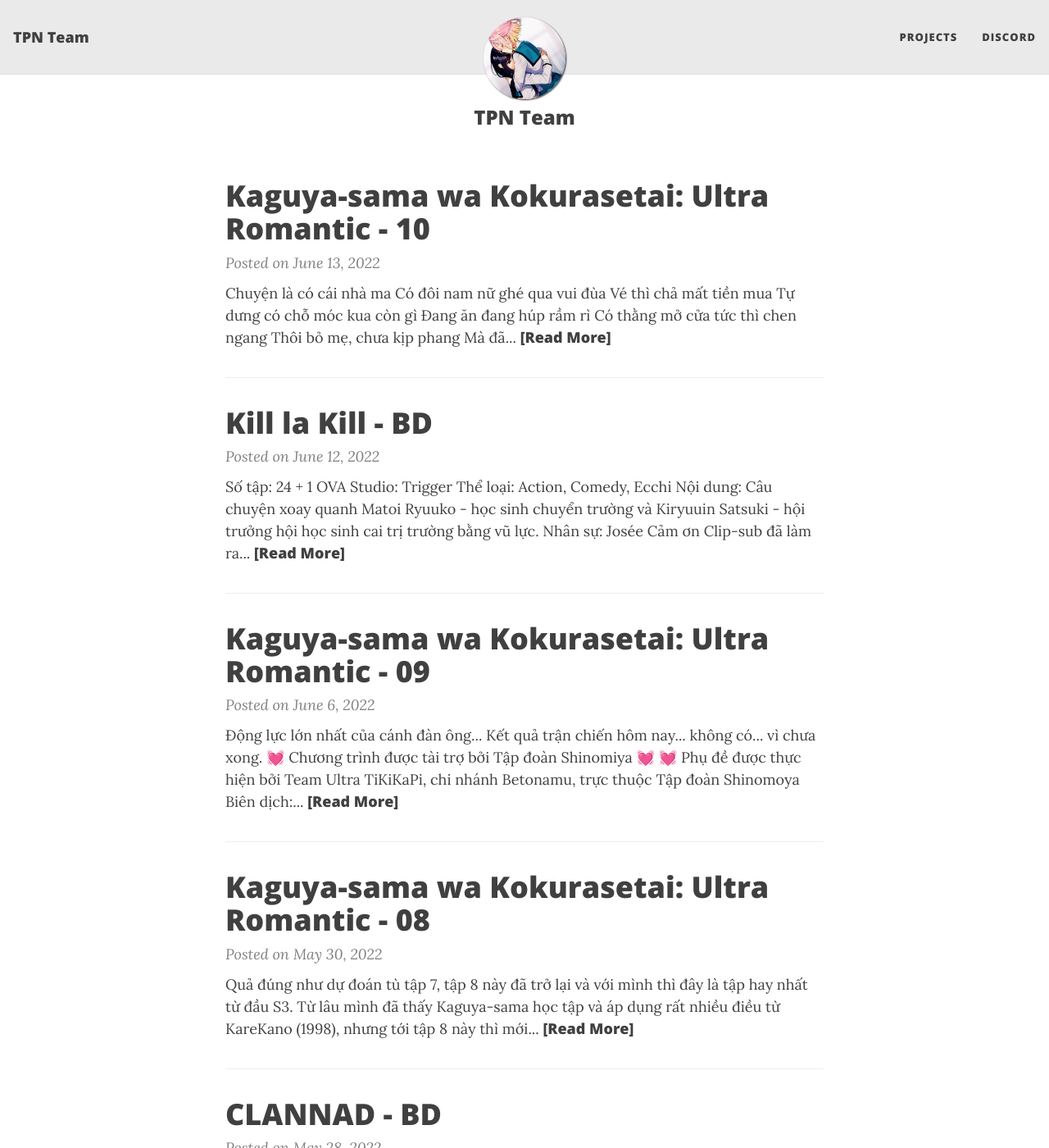
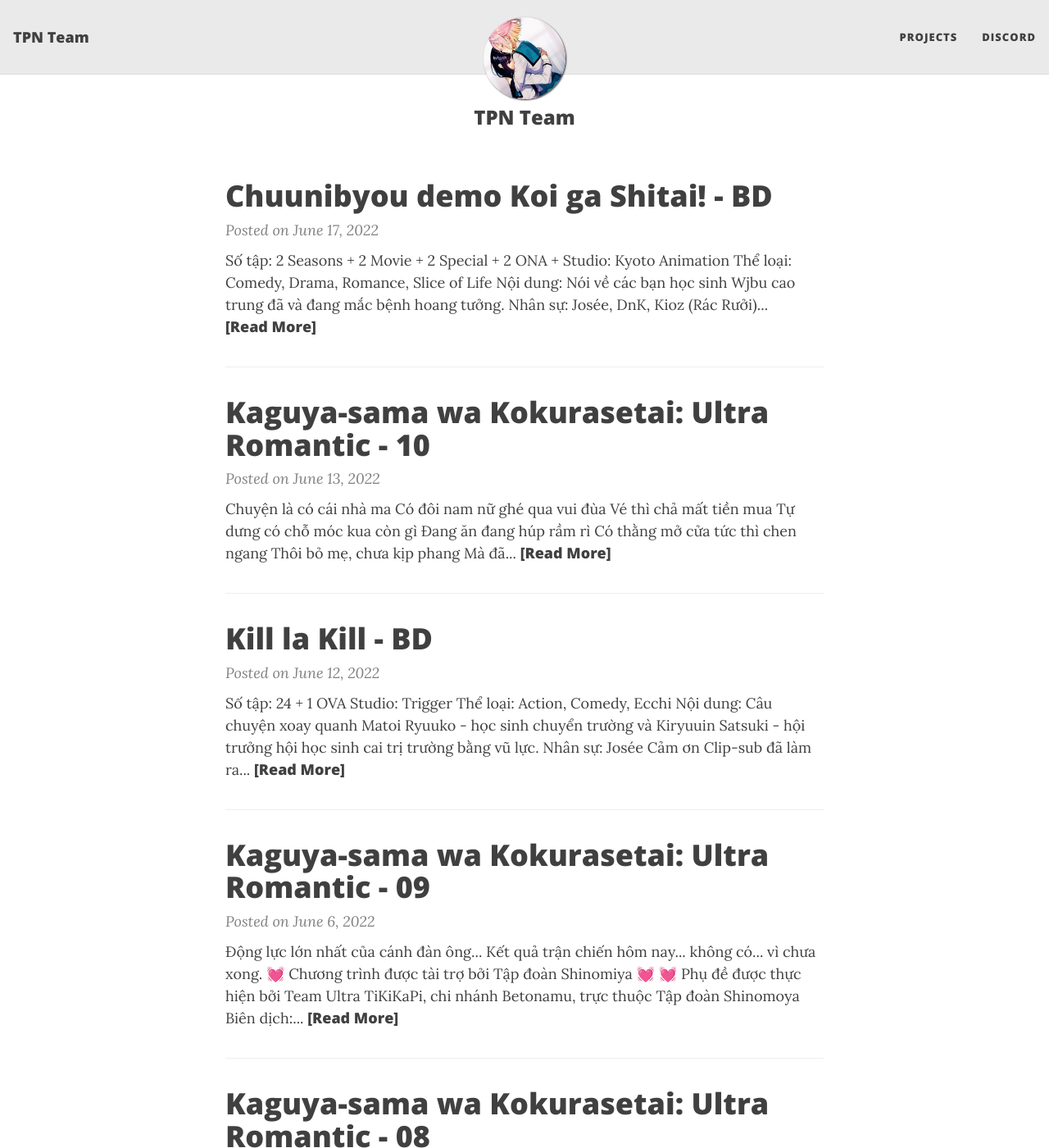
Before and after one commit to TPN-Team/TPN-Team.github.io, a Jekyll site: the page built from index.html, in a window 1280 px wide and 1400 px high. Shown: the whole window at 82% size. Built offline with Jekyll 4.4.1, drawn with Linux system fonts in a browser that asks for light colours; nearby versions of some CDN libraries; the list of posts is cut into pages by our own code; some of the changed text lies outside the part shown.

Commit message:
Chuunibyou demo Koi ga Shitai!

```diff
--- /dev/null
+++ b/_posts/2022-06-17-chuunibyo.md
@@ -0,0 +1,23 @@
+---
+layout: post
+title: "Chuunibyou demo Koi ga Shitai!  - BD"
+share-description: ""
+tags: [Chuunibyou demo Koi ga Shitai!]
+comments: false
+---
+
+![Thumb](https://tpn-team.github.io/assets/img/Chuunibyo_thumb.webp){: .mx-auto.d-block :}
+<center>
+<b>Số tập:</b> 2 Seasons + 2 Movie + 2 Special + 2 ONA +  <br>
+<b>Studio:</b> Kyoto Animation <br>
+<b>Thể loại:</b> Comedy, Drama, Romance, Slice of Life <br>
+<b>Nội dung:</b> Nói về các bạn học sinh <s>Wjbu</s> cao trung đã và đang mắc bệnh hoang tưởng.<br>
+
+<hr>
+
+<b>Nhân sự:</b> Josée, DnK, Kioz (Rác Rưởi) <br>
+Cảm ơn <b>Olshiro</b>(Movie) và <b>Koga</b> (Phần còn lại) đã làm ra bản dịch chất lượng này. <br>
+Chúc các bạn xem film vui vẻ!<br><br>
+<b><a href="https://github.com/TPN-Team/TPN-Team-DDL/blob/master/Chuunibyou%20demo%20Koi%20ga%20Shitai!.md">DDL</a></b> <br>
+</center>
+<!-- excerpt-end -->
--- a/projects.md
+++ b/projects.md
@@ -15,8 +15,9 @@
 | ![Assault Lily](https://tpn-team.github.io/assets/img/AssaultLily.jpg) | **Assault Lily Bouquet** <br><br> **Status**: BD complete <br> [DDL](https://github.com/TPN-Team/TPN-Team-DDL/blob/master/Assault%20Lily.md) <br><br> **Nhân Sự**: tuilakhanh |
 | ![Bokutachi](https://tpn-team.github.io/assets/img/Bokutachi.jpg) | **Bokutachi wa Benkyou ga Dekinai** <br><br> **Status**: BD complete <br> [DDL](https://github.com/TPN-Team/TPN-Team-DDL/blob/master/Bokutachi.md) <br><br> **Nhân Sự**: Phi Wibu |
 | ![Busou Shoujo Machiavellianism](https://tpn-team.github.io/assets/img/BusouShoujoMachiavellianism.jpg) | **Busou Shoujo Machiavellianism** <br><br> **Status**: BD complete <br> [DDL](https://github.com/TPN-Team/TPN-Team-DDL/blob/master/Busou%20Shoujo%20Machiavellianism.md) <br><br> **Nhân Sự**: tuilakhanh & Shimakaze |
-| ![CLANNAD](https://tpn-team.github.io/assets/img/CLANNAD.jpg) | **CLANNAD** <br><br> **Status**: BD complete <br> [DDL](https://ddl.tpnteam.workers.dev/0:/Clannad/) <br><br> **Nhân Sự**: Josée |
+| ![CLANNAD](https://tpn-team.github.io/assets/img/CLANNAD.jpg) | **CLANNAD** <br><br> **Status**: BD complete <br> [DDL](https://github.com/TPN-Team/TPN-Team-DDL/blob/master/CLANNAD.md) <br><br> **Nhân Sự**: Josée |
 | ![Chobits](https://tpn-team.github.io/assets/img/Chobits.jpg) | **Chobits** <br><br> **Status**: BD complete <br> [DDL](https://github.com/TPN-Team/TPN-Team-DDL/blob/master/Chobits.md) <br><br> **Nhân Sự**: Phi Wibu |
+| ![Chuunibyou](https://tpn-team.github.io/assets/img/Chuunibyo.jpg) | **Chuunibyou demo Koi ga Shitai!** <br><br> **Status**: BD complete <br> [DDL](https://github.com/TPN-Team/TPN-Team-DDL/blob/master/Chuunibyou%20demo%20Koi%20ga%20Shitai!.md) <br><br> **Nhân Sự**: Josée, DnK, Kioz |
 | ![Camelot1](https://tpn-team.github.io/assets/img/Camelot1.jpg) | **Fate ⁄ Grand Order Shinsei Entaku Ryouiki Camelot 1 - Wandering; Agateram** <br><br> **Status**: BD complete <br> [DDL](https://github.com/TPN-Team/TPN-Team-DDL/blob/master/Camelot%201.md) <br><br> **Nhân Sự**: tuilakhanh |
 | ![Comic Girls](https://tpn-team.github.io/assets/img/ComicGirls.jpg) | **Comic Girls** <br><br> **Status**: BD complete <br> [DDL](https://github.com/TPN-Team/TPN-Team-DDL/blob/master/Comic%20Girls.md) <br><br> **Nhân Sự**: Shimakaze |
 | ![Emiya-san Chi no Kyou no Gohan](https://tpn-team.github.io/assets/img/Emiya.jpg) | **Emiya-san Chi no Kyou no Gohan** <br><br> **Status**: BD complete <br> [DDL](https://github.com/TPN-Team/TPN-Team-DDL/blob/master/Emiya-san.md) <br><br> **Nhân Sự**: tuilakhanh |
```
Also changed, not shown: assets/img/Chuunibyo.jpg (added), assets/img/Chuunibyo_thumb.webp (added).
